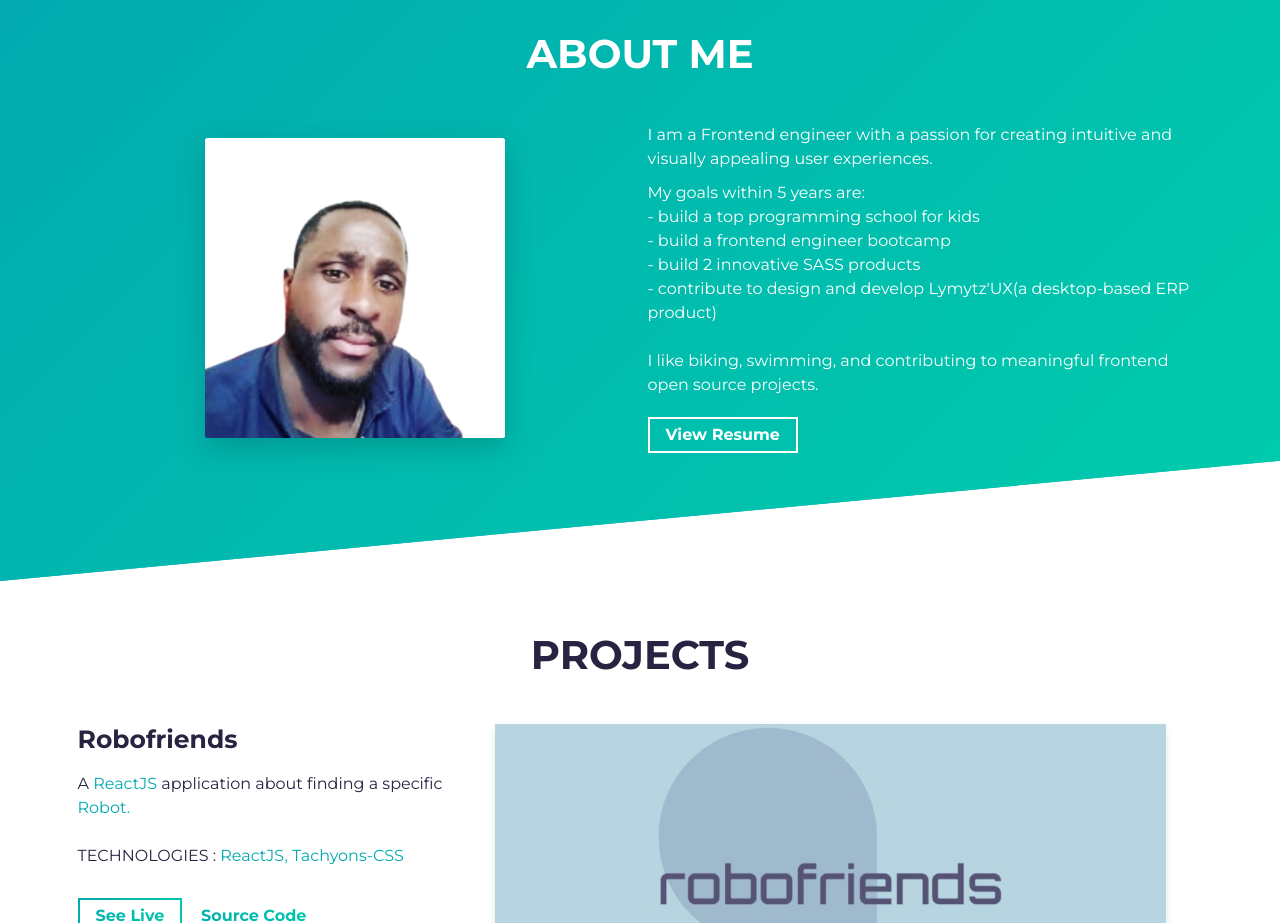
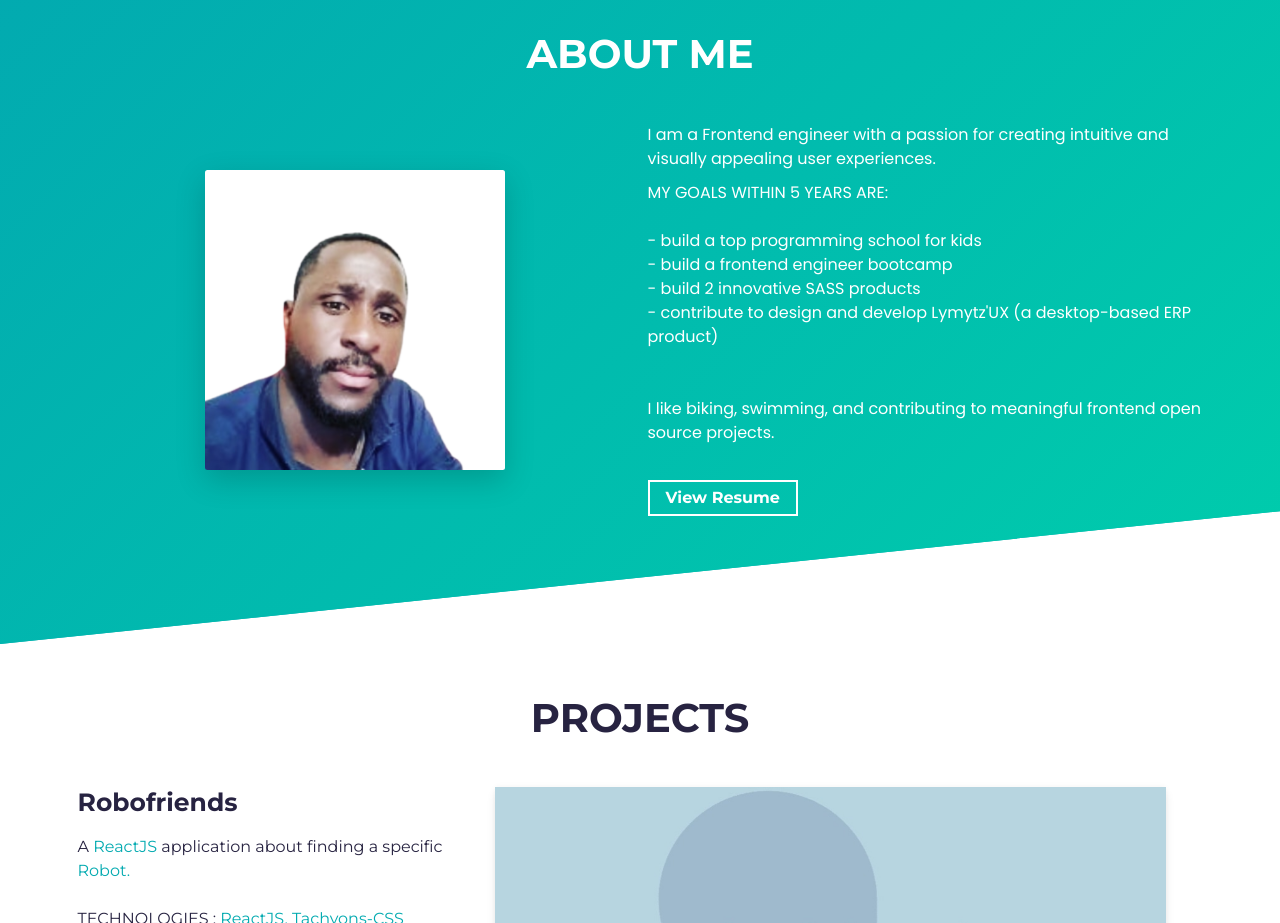
Before and after one commit to jonasfounkeu/sampleformyporfolio, a website built with Parcel: page src/index.html in a window 1280 px wide. Shown: the part 820-1743 px from the top of the page. Built offline with nearby package versions, Linux system fonts and the light colour scheme.

Commit message:
new fonts

```diff
--- a/src/index.html
+++ b/src/index.html
@@ -24,7 +24,7 @@
   <meta name="keywords" content="Jonas, Founkeu, Javascript" />
   <!-- Todo: improve your SEO by adding a small description of you -->
   <meta name="description" content="Jonas Founkeu | Engineer" />
-
+  <link href="https://fonts.googleapis.com/css2?family=Poppins&display=swap" rel="stylesheet">
   <link rel="stylesheet" href="https://cdnjs.cloudflare.com/ajax/libs/font-awesome/4.7.0/css/font-awesome.min.css" />
   <link rel="stylesheet" href="styles.scss" />
   <link rel="stylesheet" href="style.css" />
@@ -67,21 +67,24 @@
         </div>
         <div class="col-md-6 col-sm-12">
           <div class="about-wrapper__info load-hidden">
-            <p class="about-wrapper__info-text">
+            <p id="text" class="about-wrapper__info-text">
               I am a Frontend engineer with a passion for creating
               intuitive and visually appealing user experiences.
             </p>
-            <p class="about-wrapper__info-text">
-              My goals within 5 years are:<br>
+            <p id="text" class="about-wrapper__info-text">
+              MY GOALS WITHIN 5 YEARS ARE:<br>
+              <br>
 
               - build a top programming school for kids<br>
               - build a frontend engineer bootcamp<br>
               - build 2 innovative SASS products<br>
-              - contribute to design and develop Lymytz'UX(a desktop-based ERP product) <br>
+              - contribute to design and develop Lymytz'UX (a desktop-based ERP product) <br>
+              <br>
               <br>
               I like biking, swimming, and contributing to
               meaningful frontend open source projects.
             </p>
+            <br>
             <span class="d-flex mt-3">
               <a rel="noreferrer" target="_blank" class="cta-btn cta-btn--resume" href="assets/resume.pdf">
                 View Resume
--- a/src/style.css
+++ b/src/style.css
@@ -1,3 +1,7 @@
 .green {
     color: #02aab0;
 }
+
+p#text {
+    font-family: 'Poppins', sans-serif;
+}
```
